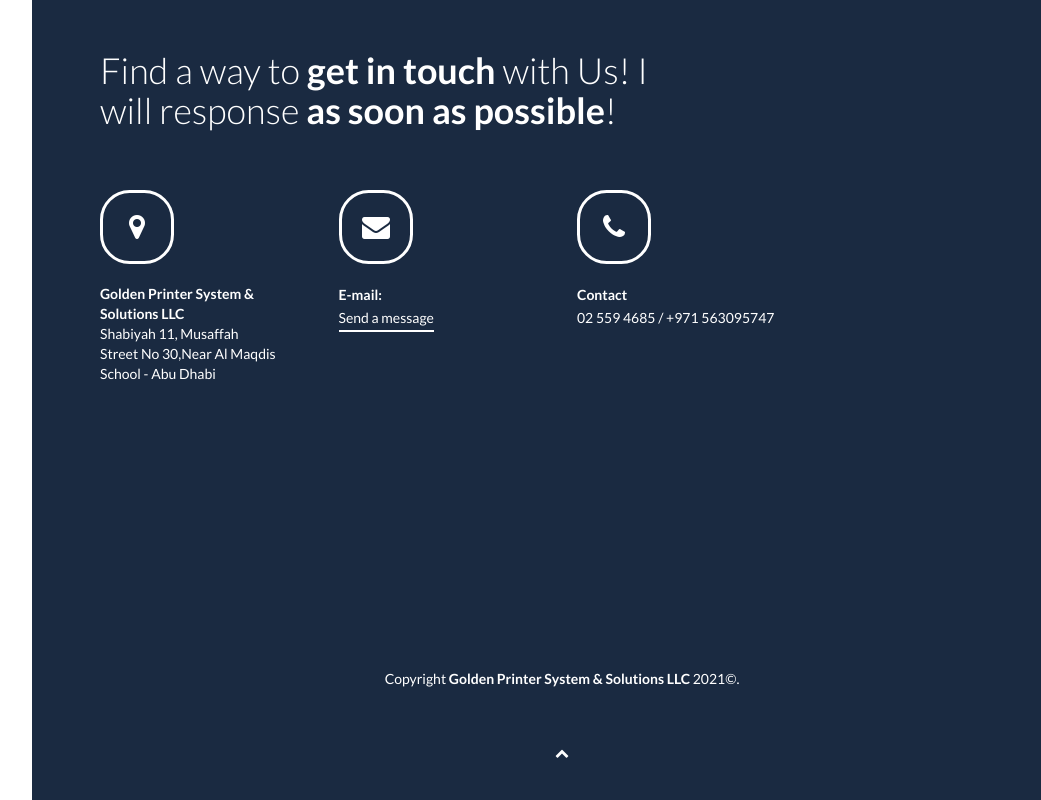
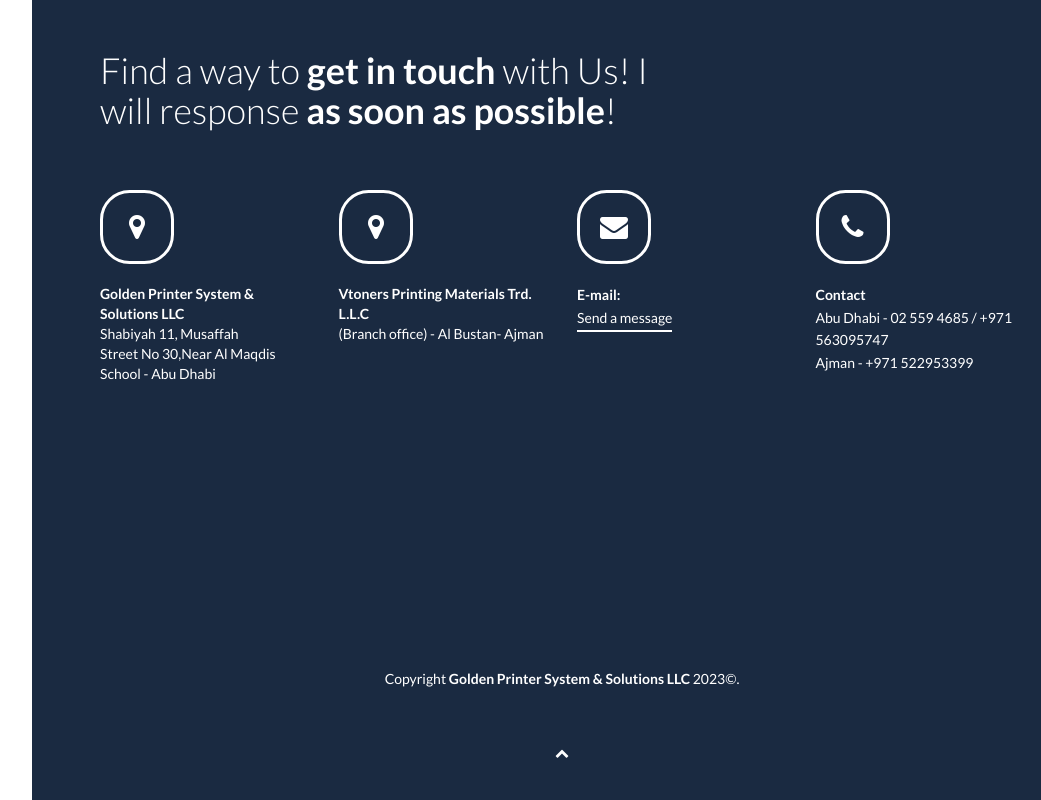
Before and after one commit to simplehuman1988/goldenprinterllc, a plain HTML site: page index.html in a window 1280 px wide. Shown: the part 5648-6448 px from the top of the page, without its empty margins (188-1229 px from the left). Drawn offline with Linux system fonts and the light colour scheme; some packages are replaced by stand-ins of ours.

Commit message:
new updated

```diff
--- a/index.html
+++ b/index.html
@@ -438,6 +438,14 @@
                         Street No 30,Near Al Maqdis School - Abu Dhabi<br>
                     </address>
                 </div>
+				 <div class="col-md-3 col-sm-6">
+                    <a href="#" class="icon icon-sm icon-square icon-blue-dark icon-hover animated" data-animation="bounceIn" data-toggle="modal" data-target="#mapModal"><i class="fa fa-map-marker"></i></a>
+                    <address>
+                        <strong>Vtoners Printing Materials Trd. L.L.C</strong>
+						 <br>
+                        (Branch office) -  Al Bustan- Ajman<br>
+                    </address>
+                </div>
                 <div class="col-md-3 col-sm-6">
                     <a href="#" class="icon icon-sm icon-square icon-blue-dark icon-hover animated" data-animation="bounceIn" data-animation-delay="100" data-toggle="modal" data-target="#contactModal"><i class="fa fa-envelope"></i></a>
                     <div class="margin-b-30">
@@ -449,7 +457,8 @@
                     <span class="icon icon-sm icon-square icon-blue-dark"><i class="fa fa-phone"></i></span>
                     <div class="margin-b-30">
                         <strong>Contact </strong><br>
-                        02 559 4685 / +971 563095747
+                        Abu Dhabi - 02 559 4685 / +971 563095747
+						<br>Ajman - +971 522953399
                     </div>
                 </div>
             </div>
@@ -461,7 +470,7 @@
 
     <footer id="footer" class="bg-blue-dark padding-v-40 dark text-center">
         <div class="section-content copyright margin-b-20">
-            Copyright <strong>Golden Printer System & Solutions LLC </strong> 2021©.  <a href="#"><strong></strong></a>
+            Copyright <strong>Golden Printer System & Solutions LLC </strong> 2023©.  <a href="#"><strong></strong></a>
         </div>
         <span data-target="local-scroll"><a href="#section01" class="back-to-top"><i class="fa fa-chevron-up"></i></a></span>
     </footer>
```
